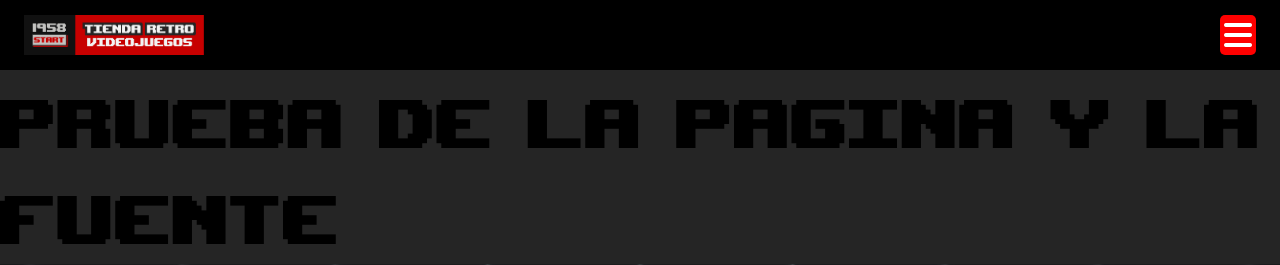
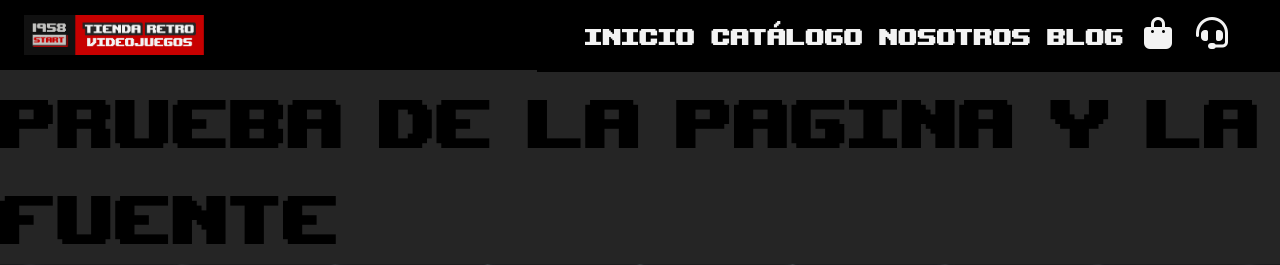
Before and after one commit to KevinSuarz/1958START, a PHP site: page / in a window 1280 px wide. Shown: the top 265 px of the page. Run offline with PHP 8.4, Linux system fonts and the light colour scheme; some libraries are stand-ins or nearby versions.

Commit message:
Navbar responsive, corregir para que quede mas pulcro, (al momento de desplegar el menu, no se tiene la medida bien acomodadad, procurar dejarlo que quede de medida exacta)

```diff
--- a/components/navbar.php
+++ b/components/navbar.php
@@ -1,5 +1,5 @@
 <header class="header">
-    <div class="navbar__mobile">
+    <div class="navbar">
       <div class="nav__mobile">
         <?php
           if (isset($ruta_base)) {
@@ -21,26 +21,12 @@
         <a href="" class = "txtw menu_link">CATÁLOGO</a>
         <a href="" class = "txtw menu_link">NOSOTROS</a>
         <a href="" class = "txtw menu_link">BLOG</a>
-        <div>
+        <div class="menu__mobile-icons">
           <a href=""><i class="fa-sharp fa-solid fa-bag-shopping txtw"></i></a>
           <a href=""><i class="fa-solid fa-headset txtw"></i></a>
         </div>
       </nav>
-    </div>
       <nav class="navbar__desktop">
-      <?php
-        if (isset($ruta_base)) {
-            echo
-            '<a href="" class="logo">
-                <img src="'. $ruta_base .'src/img/logo.png" alt="Logo 1958 START">
-            </a>';
-        } else {
-            echo
-            '<a href="" class="logo">
-                <img src="src/img/logo.png" alt="Logo 1958 START">
-            </a>';
-        }
-      ?>
         <a href="">INICIO</a>
         <a href="">CATÁLOGO</a>
         <a href="">NOSOTROS</a>
@@ -48,4 +34,5 @@
         <a href=""><i class="fa-sharp fa-solid fa-bag-shopping"></i></a>
         <a href=""><i class="fa-solid fa-headset"></i></a>
       </nav>
+    </div>
 </header>
--- a/src/styles/navbar.css
+++ b/src/styles/navbar.css
@@ -5,18 +5,22 @@
   height: 4.5rem;
 }
 
-.navbar__mobile {
+.navbar {
   position: fixed;
+  display: flex;
+  align-items: center;
+  justify-content: space-between;
   top: 0;
   left: 0;
   width: 100%;
+  background-color: black;
 }
 
 .nav__mobile {
   display: flex;
   align-items: center;
   justify-content: space-between;
-  width: 100%;
+  flex: 1;
   height: 4.5rem;
   padding: 1.5rem;
   background-color: black;
@@ -26,7 +30,7 @@
 .menu__mobile {
   z-index: -1;
   position: absolute;
-  transform: translateY(-100%);
+  margin-top: -100%;
   right: 0;
   width: 100%;
   max-width: 430px;
@@ -45,21 +49,20 @@
 }
 
 .showMenu {
-  transform: translateY(0);
+  margin-top: 100%;
 }
 
 #burguer {
-  background-color: red;
+  background-color: black;
   border: 0;
   cursor: pointer;
   border-radius: 5px;
 }
 
-.movete {
-  background-color: red;
-  height: 500px;
-  width: 500px;
-  transform: translateY(-1000px);
+.menu__mobile-icons {
+  width: 50%;
+  display: flex;
+  justify-content: space-around;
 }
 
 .logo img {
@@ -67,5 +70,36 @@
 }
 
 .navbar__desktop {
+  color: var(--white-color);
   display: none;
+  padding: 0 3rem;
+  flex: 1;
 }
+
+
+@media (min-width: 430px) {
+  .menu__mobile {
+    margin-top: 50%;
+    transform: translateX(101%);
+  }
+
+  .showMenu {
+    transform: translateX(0);
+  }
+}
+
+@media (min-width: 992px) {
+  .navbar__desktop {
+    display: flex;
+    gap: 1rem;
+    justify-content: space-between;
+  }
+
+  #burguer {
+    display: none;
+  }
+
+  .menu__mobile {
+    display: none;
+  }
+}
```
Lines whose indentation alone changed are shown as unchanged.
